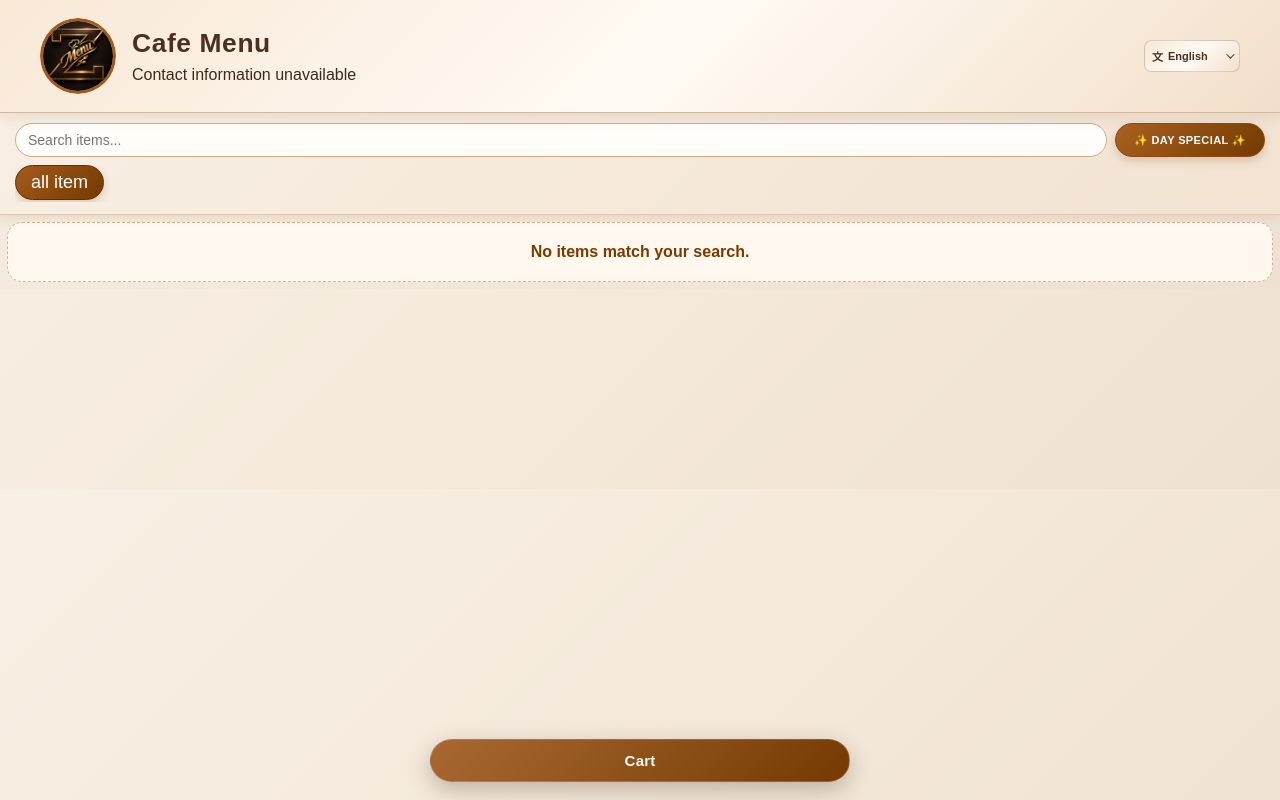
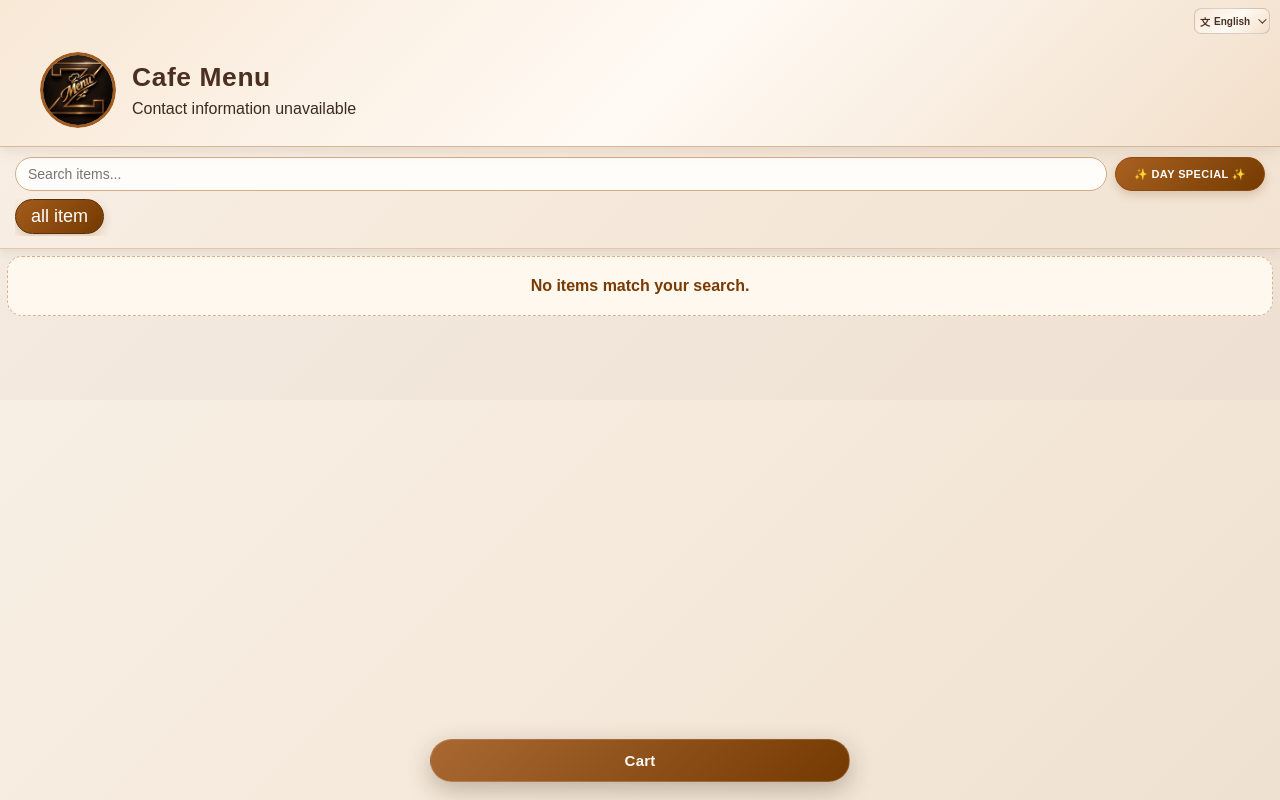
Before and after one commit to zekariyastariku21-ux/caffemenu, a website: page save.html in a window 1280 px wide. Drawn offline with Linux system fonts and the light colour scheme; no server answers.

Commit message:
Update customer menu styling

```diff
--- a/stylesheets/save.css
+++ b/stylesheets/save.css
@@ -10,6 +10,7 @@ html,
 body {
     margin: 0;
     padding: 0;
+    overflow-x: hidden;
 }
 
 body {
@@ -1011,7 +1012,8 @@ select:disabled {
 .container {
     display: grid;
 
-    grid-template-columns: 1fr 1fr;
+    grid-template-columns: repeat(2, minmax(0, 1fr));
+    direction: ltr;
 
     column-gap: 7px;
     row-gap: 7px;
@@ -1025,9 +1027,13 @@ select:disabled {
 
     margin-top: 0 !important;
 
-    padding: 7px;
-
-    margin-bottom: 200px;
+    padding: 7px 7px 84px;
+
+    margin-bottom: 0;
+}
+
+html[dir="rtl"] .container .foodd {
+    direction: rtl;
 }
 
 
@@ -1055,6 +1061,7 @@ select:disabled {
 
 .foodd {
     position: relative;
+    min-width: 0;
     border: 1px solid #d6c0a6;
 
     border-radius: 16px;
@@ -3029,13 +3036,17 @@ select:disabled {
     align-items: center;
 
     gap: 16px;
+    padding-top: 34px;
 }
 
 .customer-language-control {
-    position: relative;
+    position: absolute;
+    top: 8px;
+    right: 10px;
     flex: 0 0 auto;
-    width: 96px;
-    min-height: 32px;
+    width: 76px;
+    min-height: 26px;
+    z-index: 111;
     border: 1px solid rgba(74, 47, 34, 0.2);
     border-radius: 7px;
     background:
@@ -3051,11 +3062,11 @@ select:disabled {
 .customer-language-toggle {
     display: flex;
     align-items: center;
-    gap: 5px;
+    gap: 4px;
     width: 100%;
-    min-height: 30px;
+    min-height: 24px;
     box-sizing: border-box;
-    padding: 0 7px;
+    padding: 0 5px;
     border: 0;
     border-radius: inherit;
     background: transparent;
@@ -3070,7 +3081,7 @@ select:disabled {
 }
 
 .customer-language-icon {
-    font-size: 11px;
+    font-size: 10px;
     font-weight: 800;
 }
 
@@ -3078,7 +3089,7 @@ select:disabled {
     flex: 1;
     min-width: 0;
     overflow: hidden;
-    font-size: 11px;
+    font-size: 10px;
     font-weight: 700;
     text-align: start;
     text-overflow: ellipsis;
```
